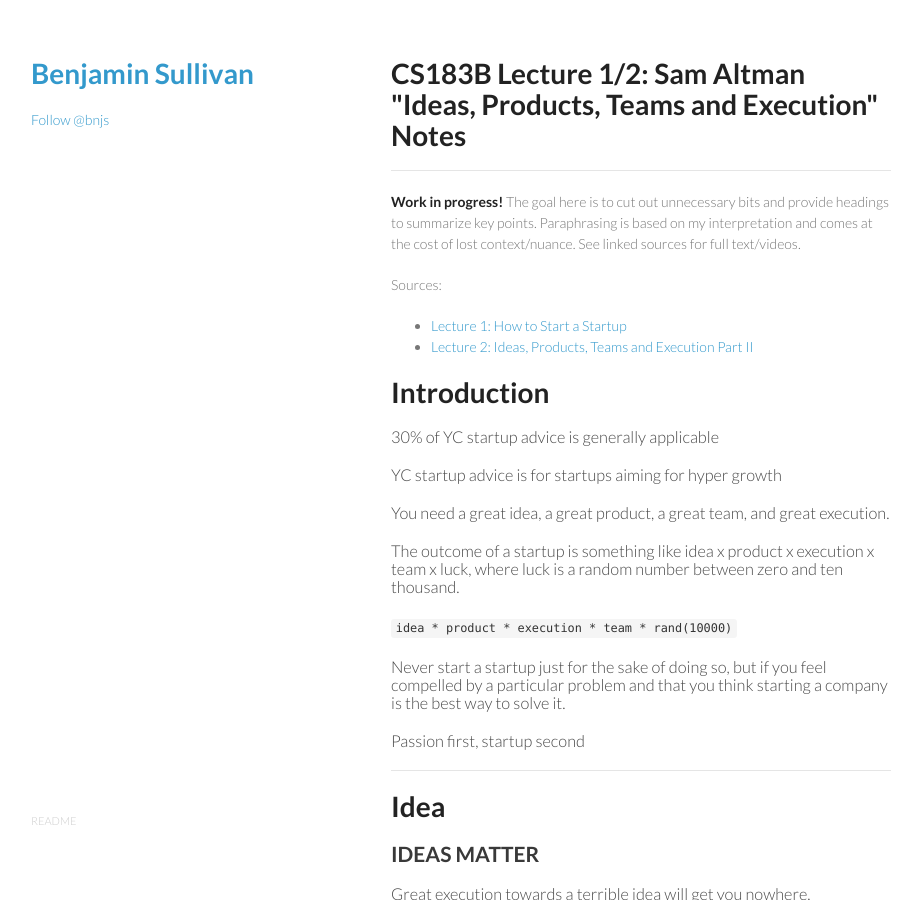
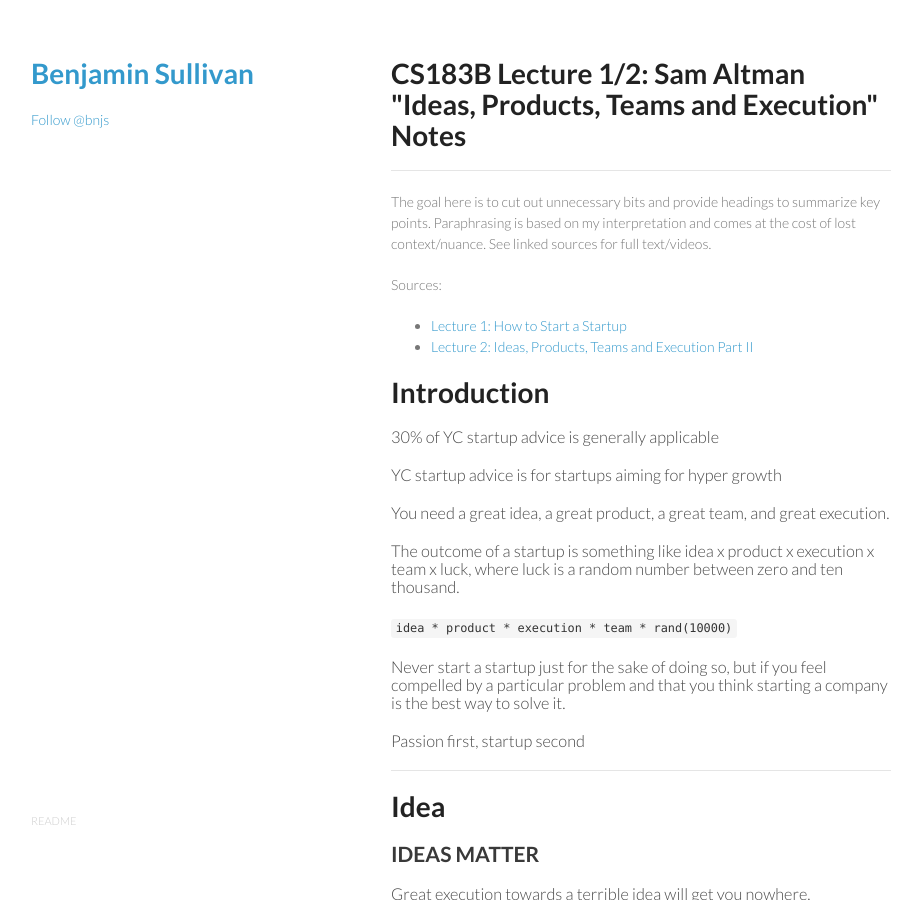
Before and after one commit to bnjs/bnjs.github.io, a Jekyll site: the page built from notes/sam-altman-ideas-products-teams-and-execution-highlights.md, in a window 1280 px wide and 900 px high. Shown: the whole window, without its empty margins (179-1099 px from the left). Built offline with Jekyll 4.4.1, drawn with Linux system fonts in a browser that asks for light colours; nearby versions of some CDN libraries; comment, search, counter and statistics services are not loaded.

Commit message:
Remove "Work in progress"

```diff
--- a/notes/sam-altman-ideas-products-teams-and-execution-highlights.md
+++ b/notes/sam-altman-ideas-products-teams-and-execution-highlights.md
@@ -14,7 +14,7 @@
 
 ---
 
-**Work in progress!** The goal here is to cut out unnecessary bits and provide headings to summarize key points. Paraphrasing is based on my interpretation and comes at the cost of lost context/nuance. See linked sources for full text/videos.
+The goal here is to cut out unnecessary bits and provide headings to summarize key points. Paraphrasing is based on my interpretation and comes at the cost of lost context/nuance. See linked sources for full text/videos.
 
 Sources:
 
```
